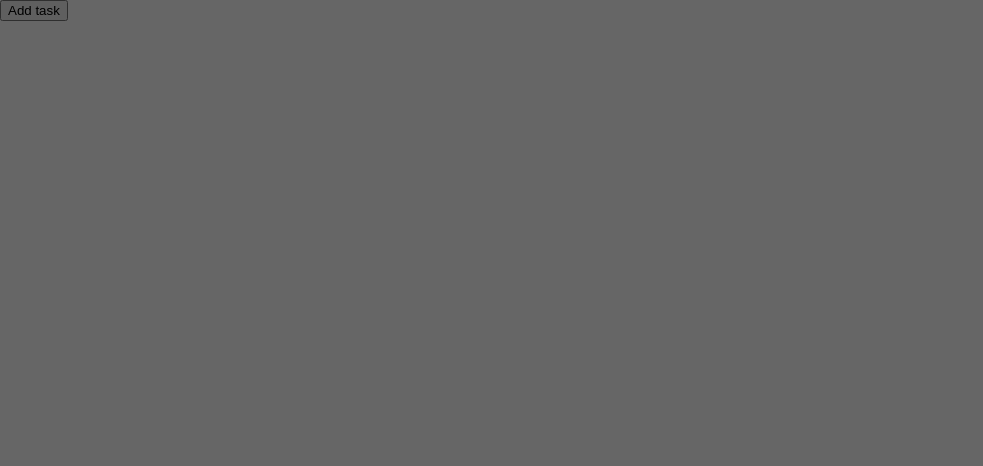
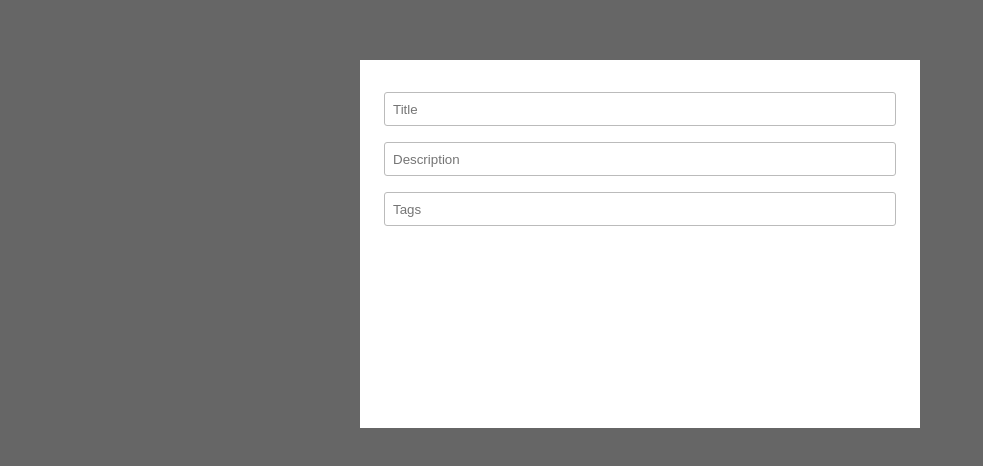
Before and after one commit to kducharme/refresh, a plain HTML site: page crud/index.html in a window 1280 px wide. Both pictures are taken after a click on the button "Add task". Shown: the whole page, without its empty margins (0-983 px from the left). Drawn offline with Linux system fonts and the light colour scheme.

Commit message:
inputs working

```diff
--- a/crud/app.js
+++ b/crud/app.js
@@ -10,6 +10,18 @@ const showModal = () => {
 
     bg.appendChild(modal)
     printArea.appendChild(bg)
+
+    buildModal(modal)
+}
+
+const buildModal = (modal) => {
+    const inputs = ['Title','Description','Tags'];
+    for (let i = 0; i < inputs.length; i++){
+        const input = document.createElement('input')
+        input.setAttribute('placeholder', inputs[i])
+        input.setAttribute('id', inputs[i])
+        modal.appendChild(input)
+    }
 }
 
 
--- a/crud/main.css
+++ b/crud/main.css
@@ -3,14 +3,39 @@
 }
 
 body {
-    height: 100vh;
-    width: 100vw;
+    /* height: 100vh;
+    width: 100vw; */
+    display: flex;
+    justify-content: center;
+    padding-top: 64px;
+}
+
+button {
+    height: 42px;
+    width: 110px;
+    font-size: 14px;
+    font-weight: 600;
+    background-color: #f0452d;
+    color: white;
+    border-radius: 4px;
+    border: none;
+}
+
+input {
+    height: 32px;
+    border: 1px solid rgb(187, 187, 187);
+    border-radius: 3px;
+    margin: 8px 0;
+    padding: 0 8px;
+}
+
+.content {
+
 }
 
 .bg {
     display: flex;
-    justify-content: flex-start;
-    align-items: center;
+    justify-content: center;
     position: fixed;
     z-index: 1;
     left: 0;
@@ -23,5 +48,11 @@ body {
 }
 
 .modal {
-
+    width: 40vw;
+    height: 320px;
+    background: white;
+    margin-top: 60px;
+    display: flex;
+    flex-direction: column;
+    padding: 24px;
 }
```
